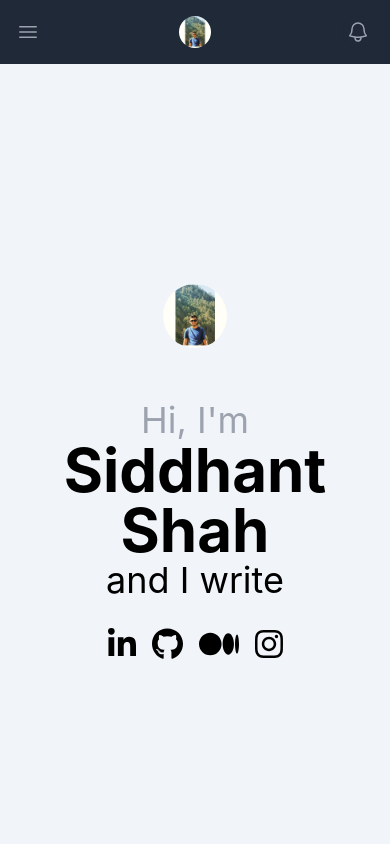
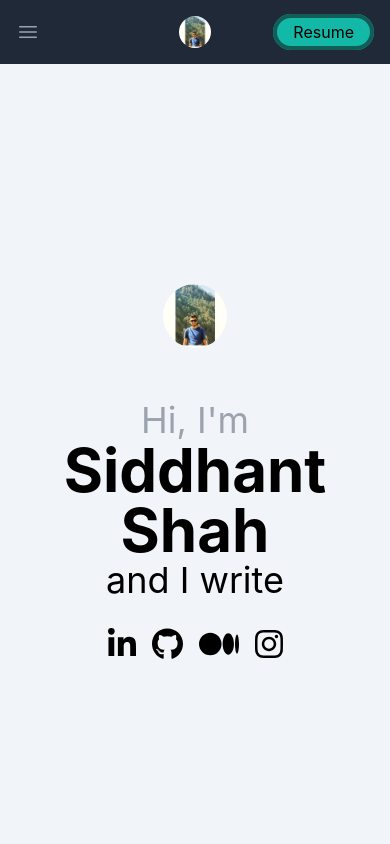
Before and after one commit to Pulkitxm/my-website, a React (Create React App) app: page / in a window 390 px wide. Shown: the top 844 px of the page. Built offline with nearby package versions, Linux system fonts and the light colour scheme.

Commit message:
Adding a hamburger menu

```diff
--- a/src/components/Navbar.js
+++ b/src/components/Navbar.js
@@ -183,10 +183,10 @@ return (
             <div className="absolute inset-y-0 right-0 flex items-center pr-2 sm:static sm:inset-auto sm:ml-6 sm:pr-0">
               <button
                 type="button"
-                className="rounded-full bg-gray-800 p-1 text-gray-400 hover:text-white focus:outline-none focus:ring-2 focus:ring-white focus:ring-offset-2 focus:ring-offset-gray-800"
+                // className="rounded-full bg-gray-800 p-1 text-gray-400 hover:text-white focus:outline-none focus:ring-2 focus:ring-white focus:ring-offset-2 focus:ring-offset-gray-800"
               >
-                <span className="sr-only">View notifications</span>
-                <BellIcon className="h-6 w-6" aria-hidden="true" />
+                <span className="sr-only">View Resume</span>
+                <a href={resume} rel="noreferrer" target="_blank" className=" bg-teal-500 rounded-full px-4 py-1 border border-teal-800 border-4">Resume</a>
               </button>
 
               {/* Profile dropdown */}
```
